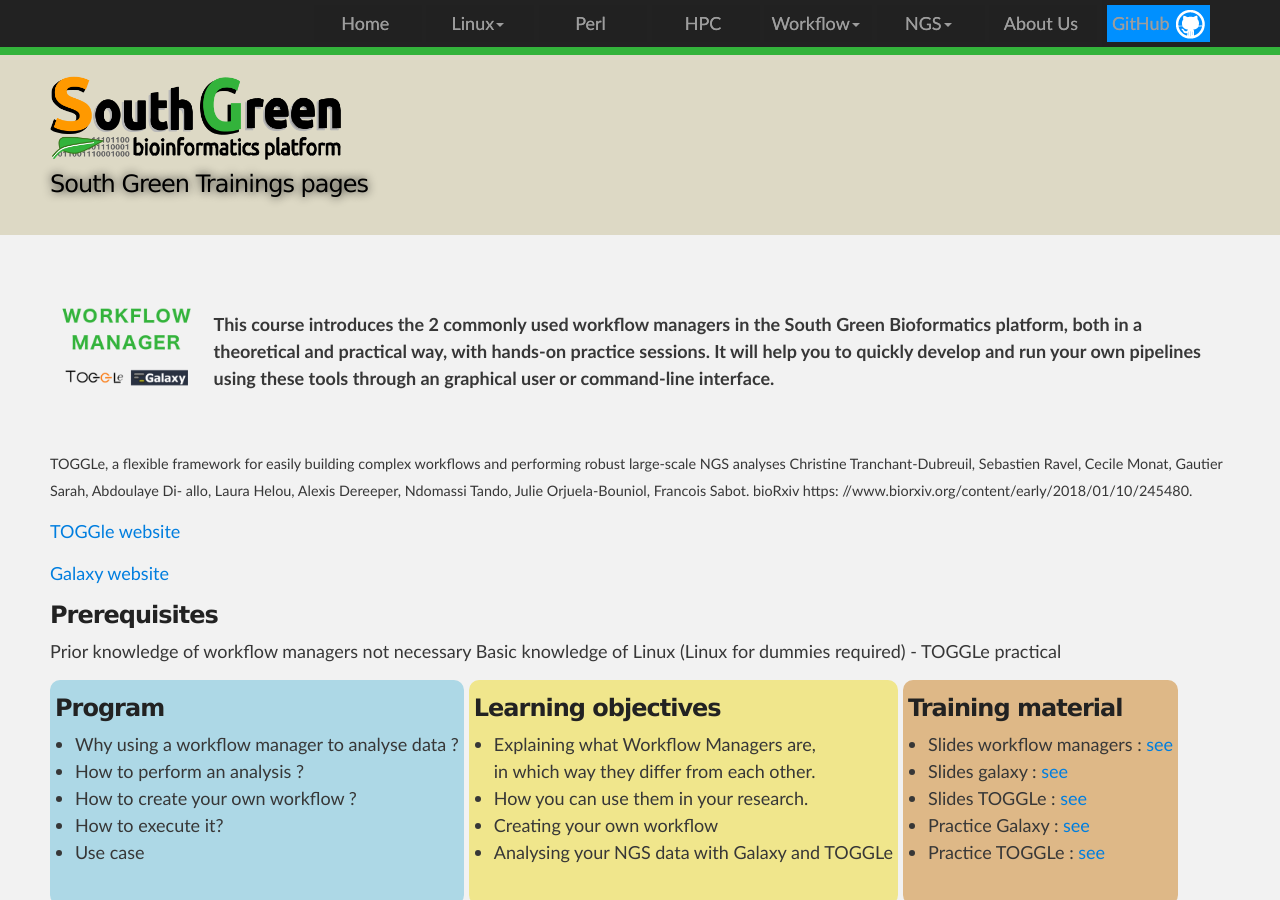
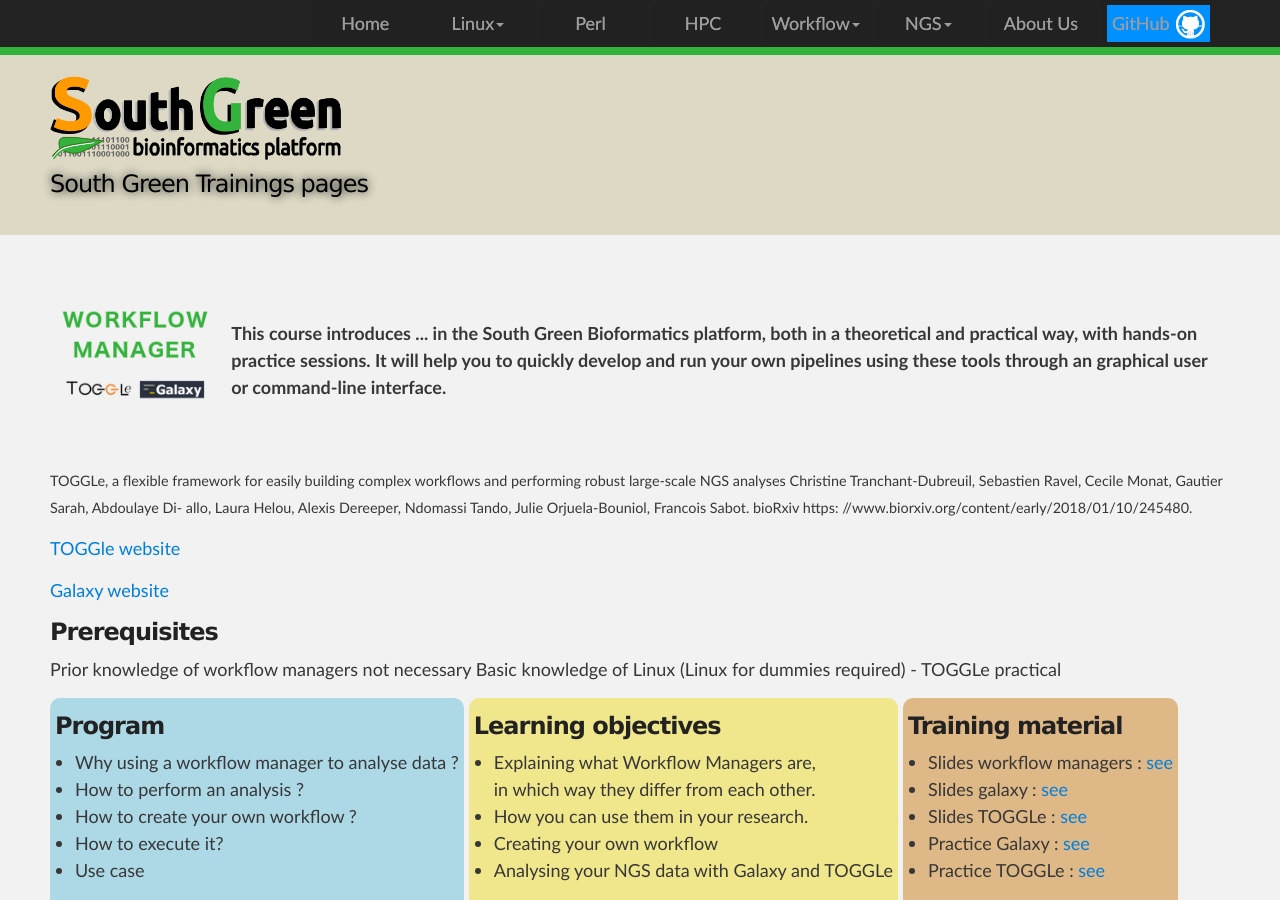
Before and after one commit to SouthGreenPlatform/trainings, a Jekyll site: the page built from _pages/trainer.md, in a window 1280 px wide and 900 px high. Built offline with Jekyll 4.4.1, drawn with Linux system fonts in a browser that asks for light colours; nearby versions of some CDN libraries.

Commit message:
Update trainer.md

```diff
--- a/_pages/trainer.md
+++ b/_pages/trainer.md
@@ -11,7 +11,7 @@
 <td><img width="200%" class="img-responsive" src="{{ site.url }}/images/trainings-workflowmanager.png" alt="" />
 </td>
 <td>
-This course introduces the 2 commonly used workflow managers in the South Green Bioformatics platform, both in a theoretical and practical way, with hands-on practice sessions. It will help you to quickly develop and run your own pipelines using these tools through an graphical user or command-line interface.
+This course introduces ... in the South Green Bioformatics platform, both in a theoretical and practical way, with hands-on practice sessions. It will help you to quickly develop and run your own pipelines using these tools through an graphical user or command-line interface.
 </td>
 </tr>
 </table>
```
